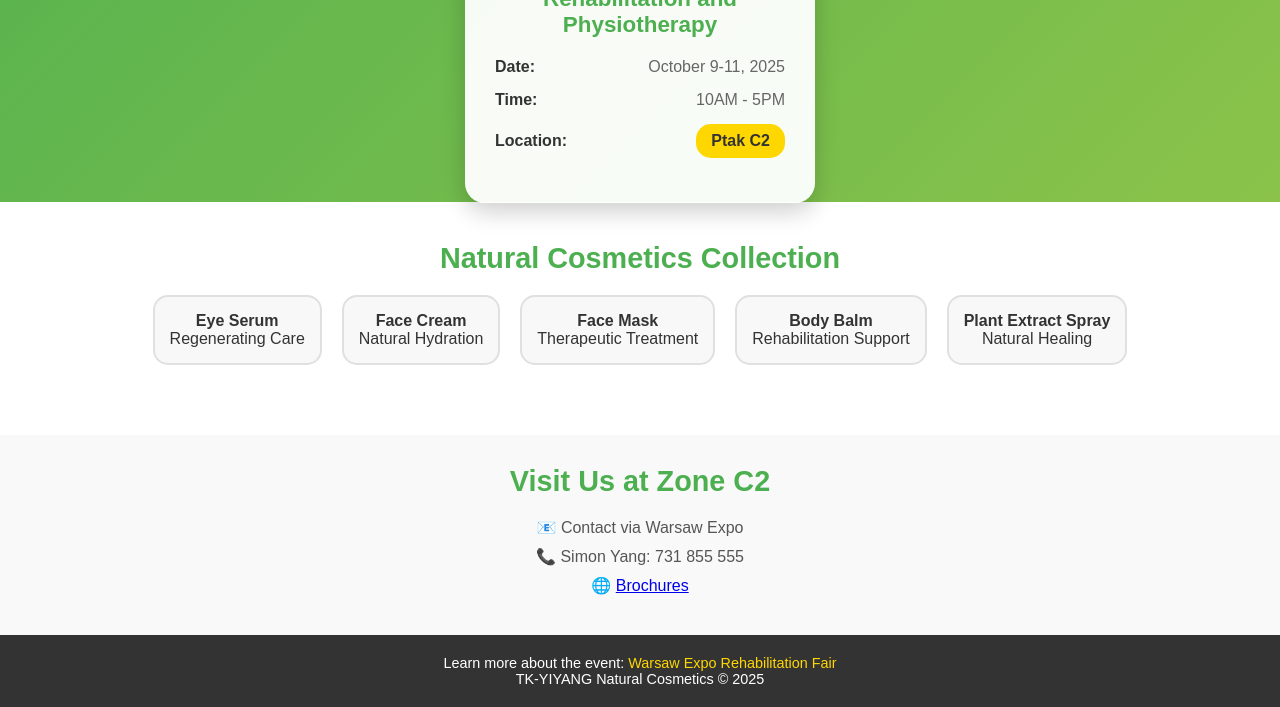
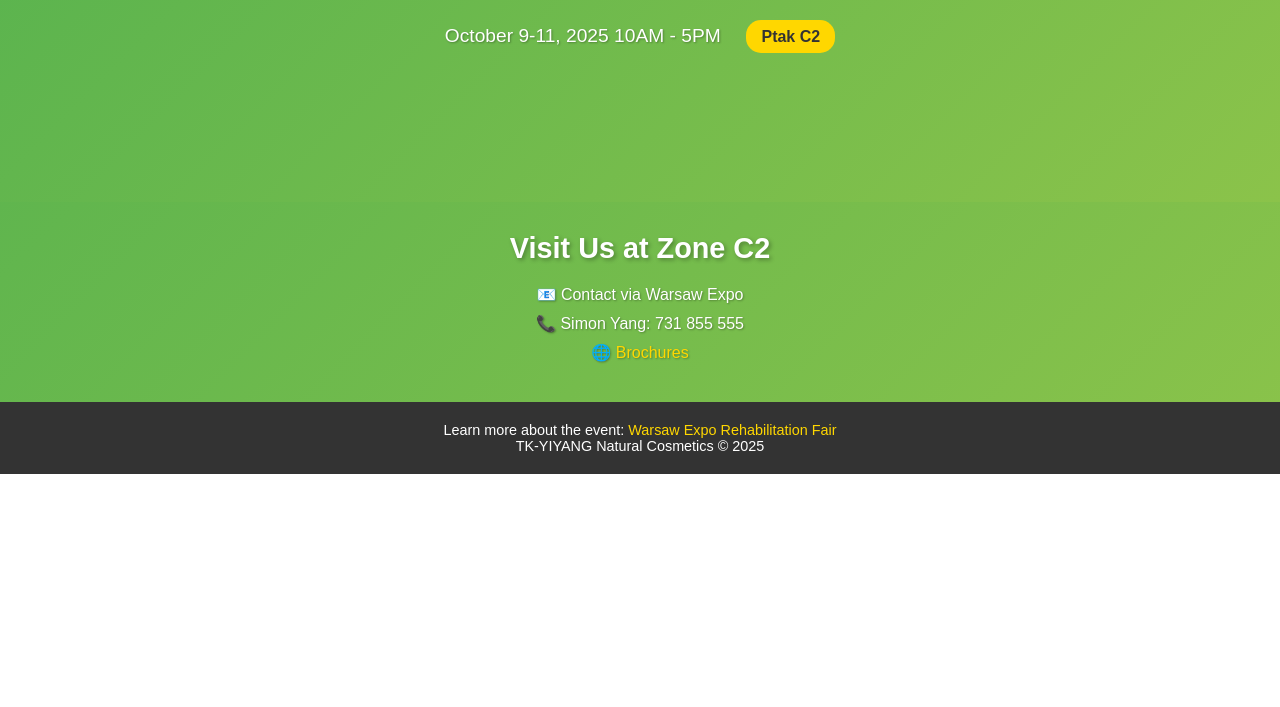
Before and after one commit to bianucz/yiyang, a plain HTML site: page invitation.html in a window 1280 px wide. Shown: the part 510-1217 px from the top of the page. After the commit the page ends 984 px from the top, so only its background shows below. Drawn offline with Linux system fonts and the light colour scheme.

Commit message:
push changes

```diff
--- a/invitation.html
+++ b/invitation.html
@@ -109,7 +109,7 @@
       }
 
       .content-section {
-        background: white;
+        background: transparent;
         padding: 40px 20px;
         text-align: center;
       }
@@ -119,10 +119,11 @@
       }
 
       .section-title {
-        color: #4caf50;
+        color: white;
         font-size: 1.8rem;
         margin-bottom: 20px;
         font-weight: bold;
+        text-shadow: 2px 2px 4px rgba(0, 0, 0, 0.3);
       }
 
       .products-grid {
@@ -143,7 +144,7 @@
       }
 
       .contact-section {
-        background: #f9f9f9;
+        background: transparent;
         padding: 30px 20px;
       }
 
@@ -155,7 +156,17 @@
 
       .contact-item {
         margin-bottom: 10px;
-        color: #555;
+        color: white;
+        text-shadow: 1px 1px 2px rgba(0, 0, 0, 0.3);
+      }
+
+      .contact-item a {
+        color: #ffd700;
+        text-decoration: none;
+      }
+
+      .contact-item a:hover {
+        text-decoration: underline;
       }
 
       .footer {
@@ -215,51 +226,13 @@
         <div class="tagline">
           Natural Cosmetics for Rehabilitation & Wellness
         </div>
-      </div>
 
-      <div class="event-details">
-        <div class="event-title">
-          International Trade Fair for Rehabilitation and Physiotherapy
-        </div>
-        <div class="detail-row">
-          <span class="detail-label">Date:</span>
-          <span class="detail-value">October 9-11, 2025</span>
-        </div>
-        <div class="detail-row">
-          <span class="detail-label">Time:</span>
-          <span class="detail-value">10AM - 5PM</span>
-        </div>
-        <div class="detail-row">
-          <span class="detail-label">Location:</span>
+        <div>
+          <span class="tagline"
+            >October 9-11, 2025 <span>10AM - 5PM</span> &nbsp;&nbsp;&nbsp;</span
+          >
+
           <span class="location-highlight">Ptak C2</span>
-        </div>
-      </div>
-    </div>
-
-    <div class="content-section">
-      <div class="products-section">
-        <h2 class="section-title">Natural Cosmetics Collection</h2>
-        <div class="products-grid">
-          <div class="product-item">
-            <strong>Eye Serum</strong><br />
-            Regenerating Care
-          </div>
-          <div class="product-item">
-            <strong>Face Cream</strong><br />
-            Natural Hydration
-          </div>
-          <div class="product-item">
-            <strong>Face Mask</strong><br />
-            Therapeutic Treatment
-          </div>
-          <div class="product-item">
-            <strong>Body Balm</strong><br />
-            Rehabilitation Support
-          </div>
-          <div class="product-item">
-            <strong>Plant Extract Spray</strong><br />
-            Natural Healing
-          </div>
         </div>
       </div>
     </div>
```
